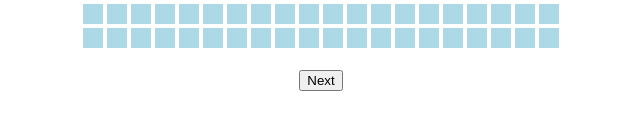
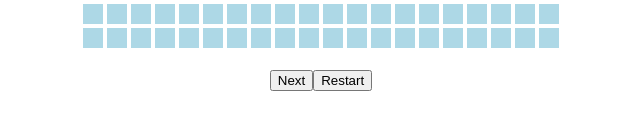
Before and after one commit to trotyl/conway-game-of-life, an Angular app: page / in a window 1280 px wide. Shown: the part 438-568 px from the top of the page, without its empty margins (319-959 px from the left). Built offline with nearby package versions, Linux system fonts and the light colour scheme.

Commit message:
should be able to restart in view

```diff
--- a/src/app/core/game.service.ts
+++ b/src/app/core/game.service.ts
@@ -34,6 +34,8 @@ export class Game {
     return this.cells.has(key)
   }
 
+  reset(): void { }
+
   toggleStatus(row: number, column: number): void {
     const key = this.serializer.serialize(row, column)
     this.setStatus(key, !this.cells.has(key))
--- a/src/app/playground/container/container.component.html
+++ b/src/app/playground/container/container.component.html
@@ -3,4 +3,5 @@
 </div>
 <div class="controls-panel">
   <button (click)="step()">Next</button>
+  <button (click)="clear()">Restart</button>
 </div>
--- a/src/app/playground/container/container.component.ts
+++ b/src/app/playground/container/container.component.ts
@@ -18,6 +18,10 @@ export class ContainerComponent implements OnInit {
     this.columns = new Array(20).fill(0).map((x, i) => i)
   }
 
+  clear(): void {
+    this.game.reset()
+  }
+
   isCellAlive(row: number, column: number): boolean {
     return this.game.getStatus(row, column)
   }
```
Also changed, not shown: 1 other file (tests, documents, lock files or other folders).
